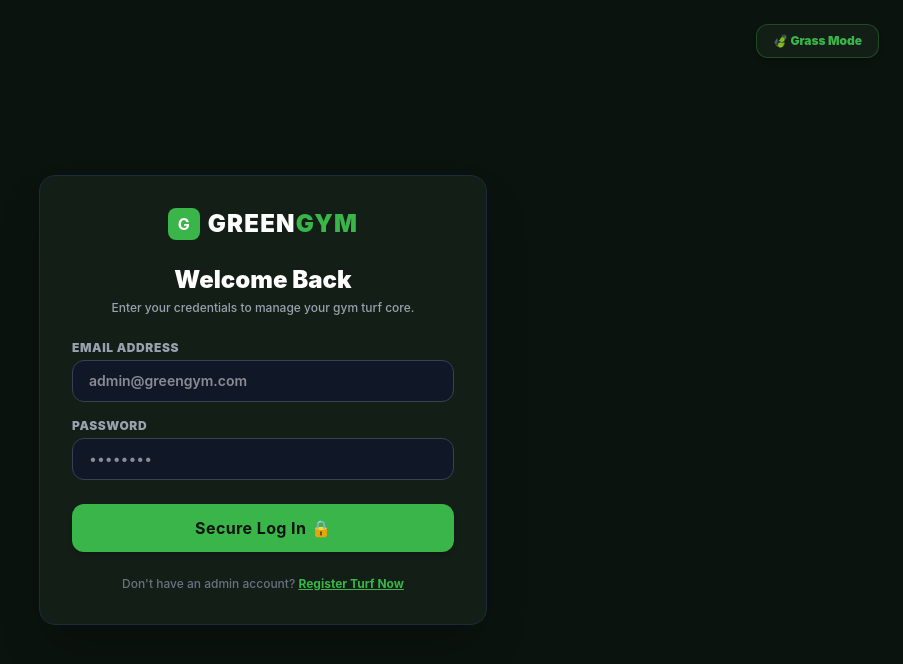
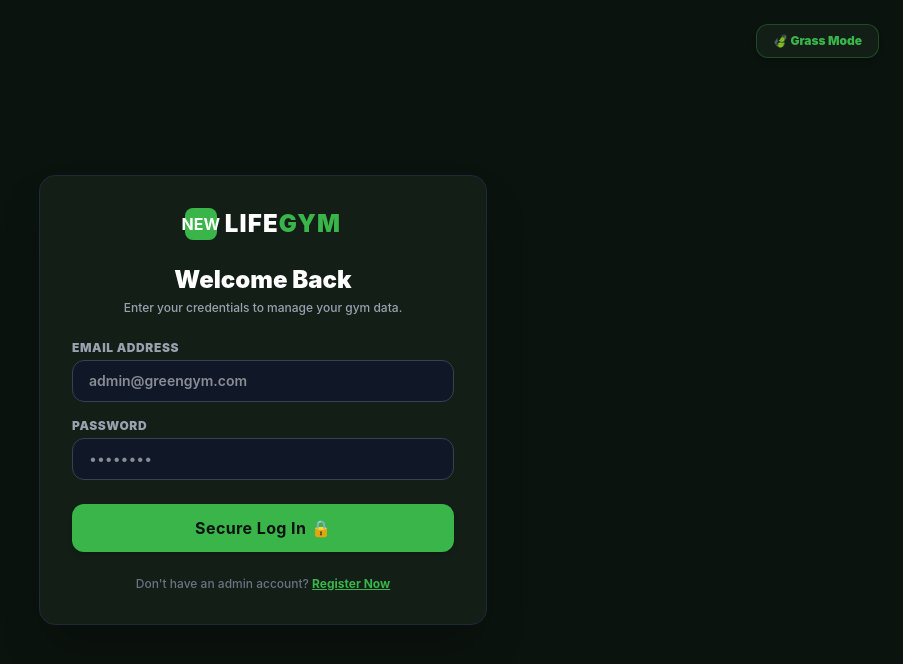
Before and after one commit to The-great-MS/NEW_LIFE_GYM, a React (Vite) app in the folder frontend/: page /login in a window 1280 px wide. Shown: the top 664 px of the page, without its empty margins (377-1280 px from the left). Built offline with nearby package versions, Linux system fonts and the light colour scheme; no server answers.

Commit message:
login & register page update

```diff
--- a/frontend/src/pages/Login.jsx
+++ b/frontend/src/pages/Login.jsx
@@ -43,13 +43,13 @@ const Login = () => {
 
       <div className={`w-full max-w-md p-8 rounded-2xl border transition-all shadow-2xl ${isDark ? 'bg-[#121e16] border-gray-800' : 'bg-white border-gray-300'}`}>
         <div className="flex items-center justify-center gap-2 mb-6">
-          <div className="w-8 h-8 rounded-lg bg-[#39b54a] flex items-center justify-center font-bold text-white">G</div>
-          <h1 className={`text-2xl font-black tracking-wider ${isDark ? 'text-white' : 'text-gray-900'}`}>GREEN<span className={isDark ? 'text-[#39b54a]' : 'text-[#1e7e2c]'}>GYM</span></h1>
+          <div className="w-8 h-8 rounded-lg bg-[#39b54a] flex items-center justify-center font-bold text-white">NEW</div>
+          <h1 className={`text-2xl font-black tracking-wider ${isDark ? 'text-white' : 'text-gray-900'}`}>LIFE<span className={isDark ? 'text-[#39b54a]' : 'text-[#1e7e2c]'}>GYM</span></h1>
         </div>
 
         <div className="text-center mb-6">
           <h2 className={`text-2xl font-black ${isDark ? 'text-white' : 'text-gray-900'}`}>Welcome Back</h2>
-          <p className={`text-xs font-medium mt-1 ${isDark ? 'text-gray-400' : 'text-gray-600'}`}>Enter your credentials to manage your gym turf core.</p>
+          <p className={`text-xs font-medium mt-1 ${isDark ? 'text-gray-400' : 'text-gray-600'}`}>Enter your credentials to manage your gym data.</p>
         </div>
 
         {error && <div className="p-3 mb-4 text-xs font-bold text-red-500 bg-red-500/10 border border-red-500/20 rounded-xl text-center">⚠️ {error}</div>}
@@ -69,7 +69,7 @@ const Login = () => {
         </form>
 
         <div className="mt-6 text-center">
-          <p className={`text-xs font-medium ${isDark ? 'text-gray-500' : 'text-gray-600'}`}>Don't have an admin account? <Link to="/register" className={`font-bold underline ${isDark ? 'text-[#39b54a]' : 'text-[#1e7e2c]'}`}>Register Turf Now</Link></p>
+          <p className={`text-xs font-medium ${isDark ? 'text-gray-500' : 'text-gray-600'}`}>Don't have an admin account? <Link to="/register" className={`font-bold underline ${isDark ? 'text-[#39b54a]' : 'text-[#1e7e2c]'}`}>Register Now</Link></p>
         </div>
       </div>
     </div>
--- a/frontend/src/pages/Register.jsx
+++ b/frontend/src/pages/Register.jsx
@@ -44,8 +44,8 @@ const Register = () => {
 
       <div className={`w-full max-w-md p-8 rounded-2xl border transition-all shadow-2xl ${isDark ? 'bg-[#121e16] border-gray-800' : 'bg-white border-gray-300'}`}>
         <div className="flex items-center justify-center gap-2 mb-4">
-          <div className="w-8 h-8 rounded-lg bg-[#39b54a] flex items-center justify-center font-bold text-white">G</div>
-          <h1 className={`text-2xl font-black tracking-wider ${isDark ? 'text-white' : 'text-gray-900'}`}>GREEN<span className={isDark ? 'text-[#39b54a]' : 'text-[#1e7e2c]'}>GYM</span></h1>
+          <div className="w-8 h-8 rounded-lg bg-[#39b54a] flex items-center justify-center font-bold text-white">NEW</div>
+          <h1 className={`text-2xl font-black tracking-wider ${isDark ? 'text-white' : 'text-gray-900'}`}>LIFE<span className={isDark ? 'text-[#39b54a]' : 'text-[#1e7e2c]'}>GYM</span></h1>
         </div>
 
         <div className="text-center mb-6">
```
Also changed, not shown: 1 other file (tests, documents, lock files or other folders).
